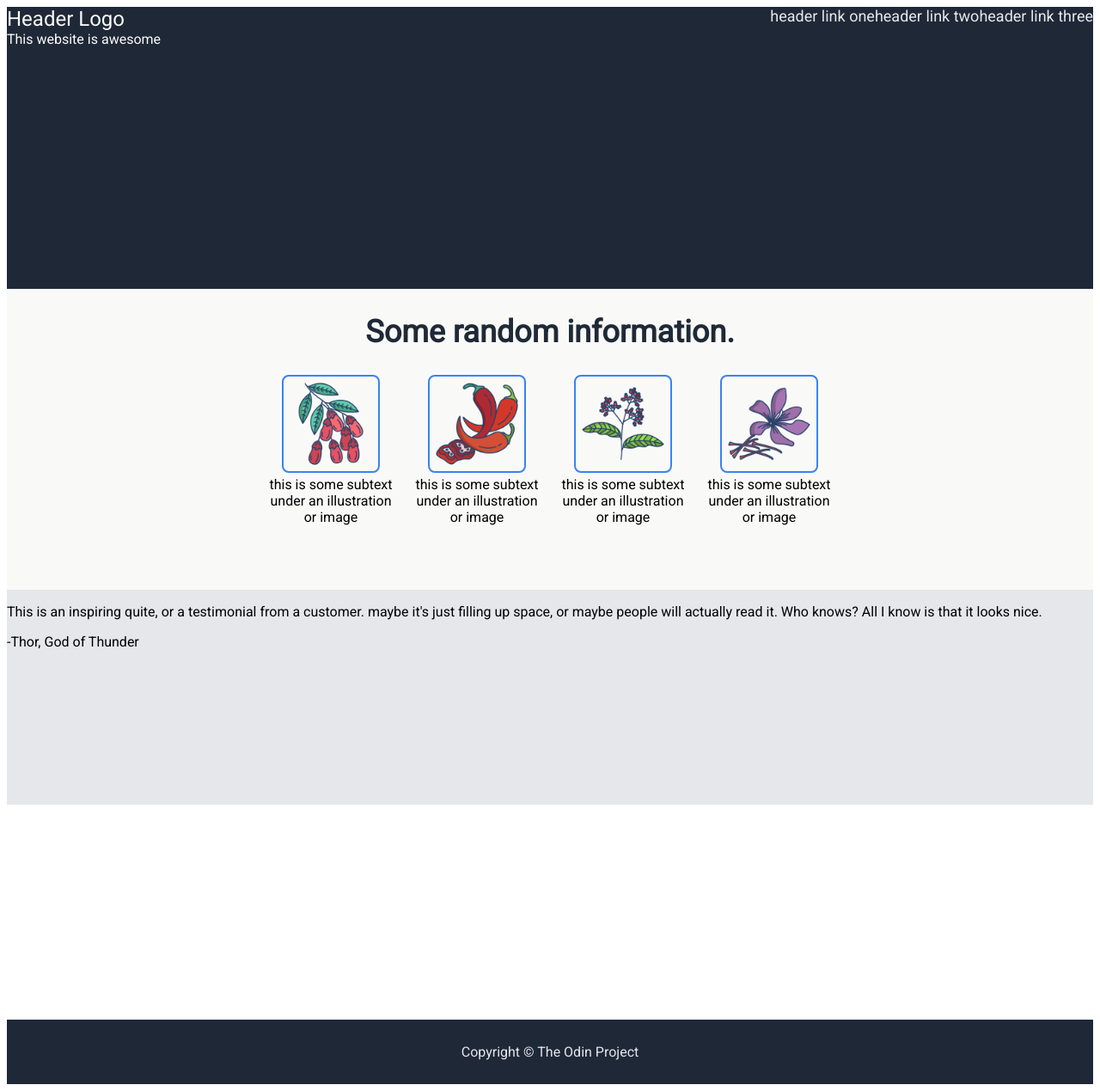
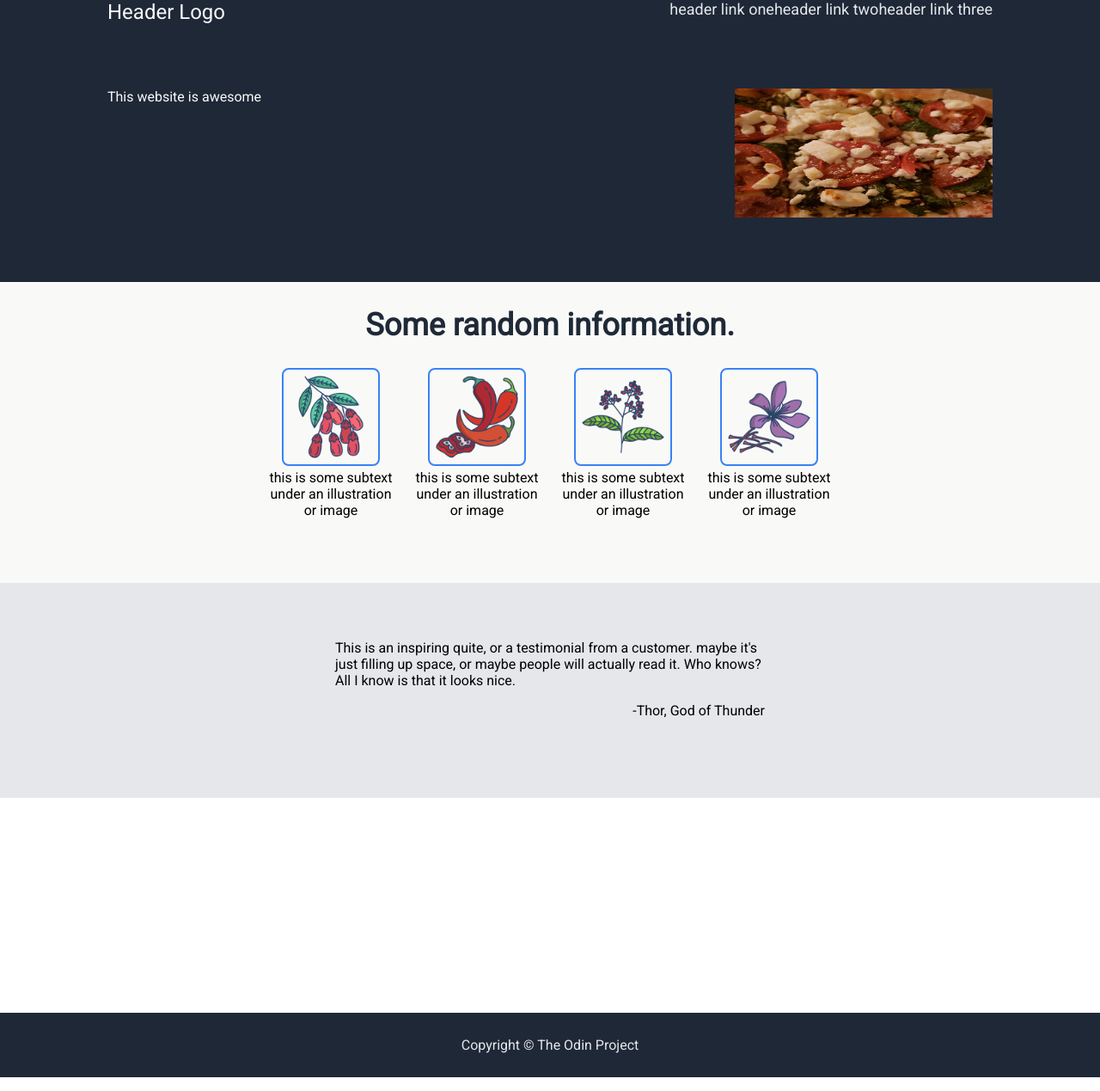
Before and after one commit to limaxophobiac/TOP-Landing-Page, a plain HTML site: page index.html in a window 1280 px wide. Shown: the whole page at 86% size. Drawn offline with Linux system fonts and the light colour scheme.

Commit message:
added pizza

```diff
--- a/index.html
+++ b/index.html
@@ -15,7 +15,10 @@
 
         <div class="content">
             <div class="hero">
-                This website is awesome
+                <div class="heroleft">
+                    This website is awesome
+                </div>
+                <img class="heroimage" src="./images/pizza.jpeg" alt="barberry">
             </div>
             <div class="infoheader">Some random information.</div>
             <div class="information">
@@ -37,11 +40,15 @@
                 </div>
             </div>
             <div class="quoteband">
-                <p class="quote">This is an inspiring quite, or a testimonial from a customer. maybe it's just filling up space,
-                    or maybe people will actually read it. Who knows? All I know is that it looks nice.</p>
-                <p class="quotation">-Thor, God of Thunder</p>
+                <div class="quotebox">
+                    <p class="quote">This is an inspiring quite, or a testimonial from a customer. maybe it's just filling up space,
+                        or maybe people will actually read it. Who knows? All I know is that it looks nice.</p>
+                    <p class="quotation">-Thor, God of Thunder</p>
+                </div>
             </div>
-            <div class="calltoaction"></div>
+            <div class="callband">
+                <div class="calltoact"></div>
+            </div>
         </div>
 
         <div class="footer">
--- a/style.css
+++ b/style.css
@@ -4,7 +4,8 @@
     font-family: 'Roboto', 'Open Sans', Helvetica;
 }
 
-.body{
+body{
+    margin: 0;
     display: flex;
     flex-direction: column;
     justify-content: space-between;
@@ -17,8 +18,13 @@
 }
 
 .header, .hero, .footer {
+    padding: 0 125px;
     display: flex;
     background-color: #1F2837;
+}
+
+.footer{
+    height: 100px;
 }
 
 .infoheader {
@@ -43,8 +49,9 @@
     align-items: flex-start;
 }
 
-.calltoaction{
+.callband{
     height: 250px;
+    padding: 0 100px;
 }
 
 .imageinfo{
@@ -58,9 +65,18 @@
 }
 
 .hero{
-    flex: 1 1 auto;
+    flex: 1 0 auto;
     color: #F9FAF8;
     height: 300px;
+    display: flex;
+    justify-content: space-between;
+    align-items: center;
+}
+
+.heroimage, .heroleft{
+    flex: 0 0 auto;
+    height: 150px;
+    width: 300px;
 }
 
 .logo {
@@ -69,7 +85,7 @@
     color: #F9FAF8;
 }
 
-img{
+.imageinfo img{
     border: 2px solid #3982F6;
     padding: 5px;
     border-radius: 8px;
@@ -85,6 +101,19 @@ a {
 .quoteband{
     height: 250px;
     background-color: #E5E7EB;
+    display: flex;
+    justify-content: center;
+    align-items: center;
+}
+
+.quotebox{
+    width: 500px;
+    height: 150px;
+    flex: 0 1 auto;
+}
+
+.quotation{
+    text-align: right;
 }
 
 .footer {
```
Also changed, not shown: images/pizza.jpeg (added).
